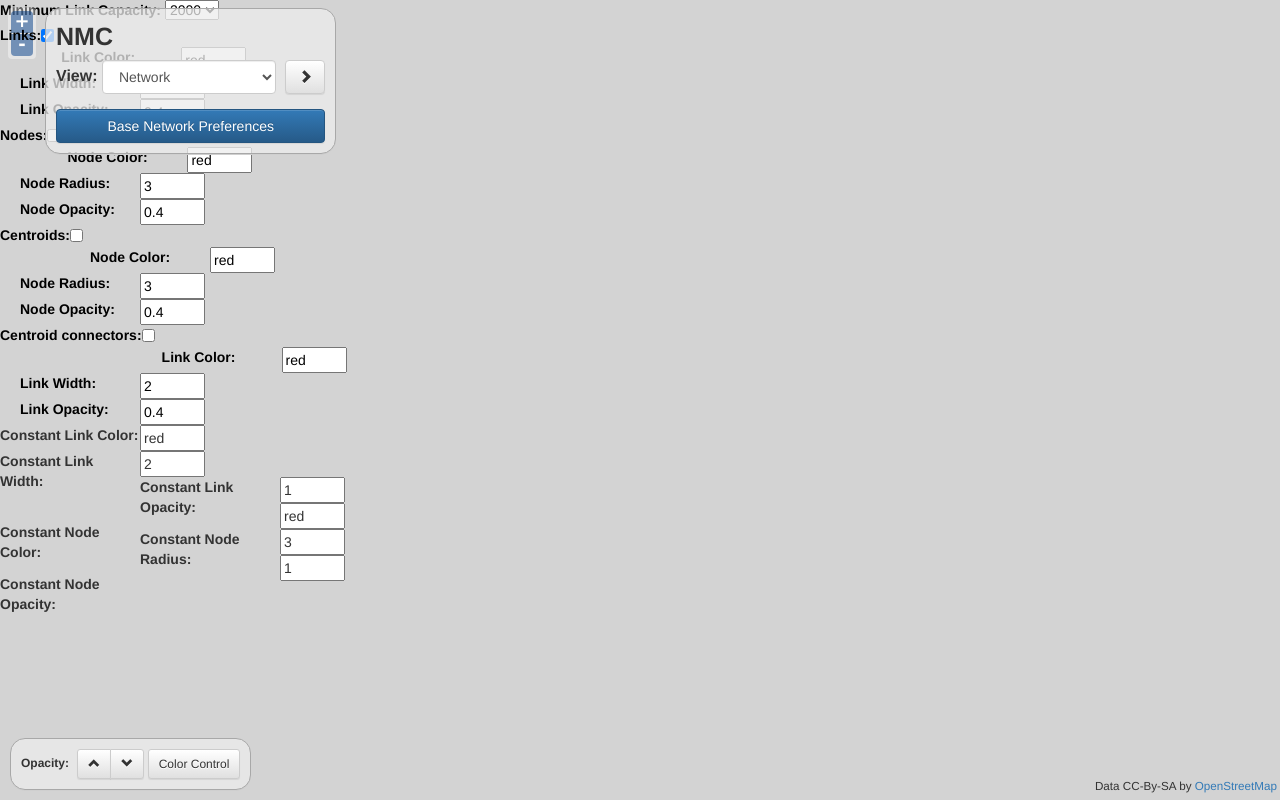
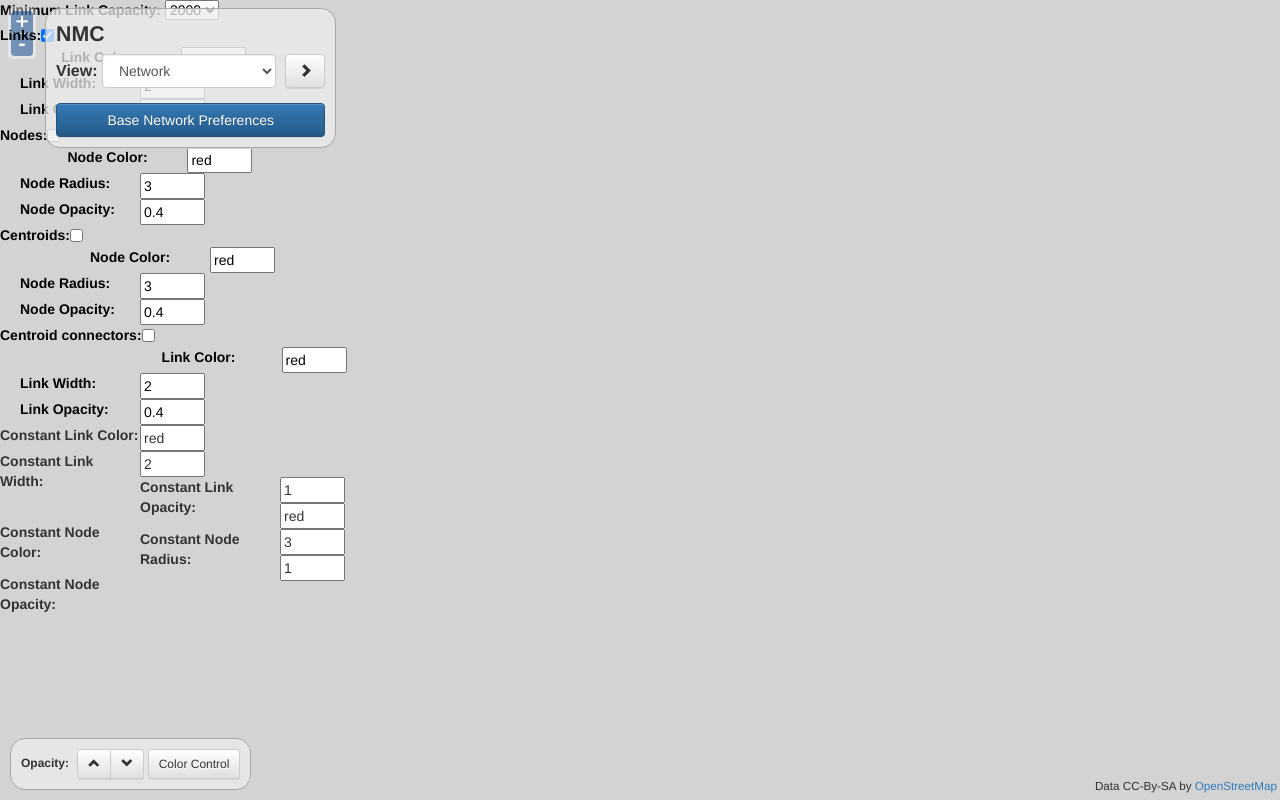
Before and after one commit to GregAbram/NMC-CTR-Vis, a Django app: template visualizer/templates/visualize.html in a window 1280 px wide. Run offline with Django 3.2, Linux system fonts and the light colour scheme; the template is opened without the code that fills it, so the values that code supplies are empty; parts of the project's set-up code (start-up, migrations or seed data) failed here and were passed over; some libraries are stand-ins or nearby versions.

Commit message:
Changed the font of the main dialog slightly

```diff
--- a/visualizer/templates/visualize.html
+++ b/visualizer/templates/visualize.html
@@ -103,14 +103,14 @@ var close_png         = "{{ STATIC_URL }}img/close.png";
 	<table style="float: left; position: relative">
 		<tr>
 			<td colspan=2>
-				<label style="font-size: 25px;">NMC</label>
+				<label style="font-size: 16pt;">NMC</label>
 			</td>
 		</tr>
 		<tr>
 			<td>
 				<form>
 					<div class="form-group form-inline">
-						<label for="view_type" >View:</label>
+						<label for="view_type" style="font-size:12pt;">View:</label>
 						<select id="view_type" class="form-control" onchange="set_visible('view_options'); new_view_type(value)">
 							<option value=network selected>Network</option>
 							<option value=network_data>Network Data</option>
```
